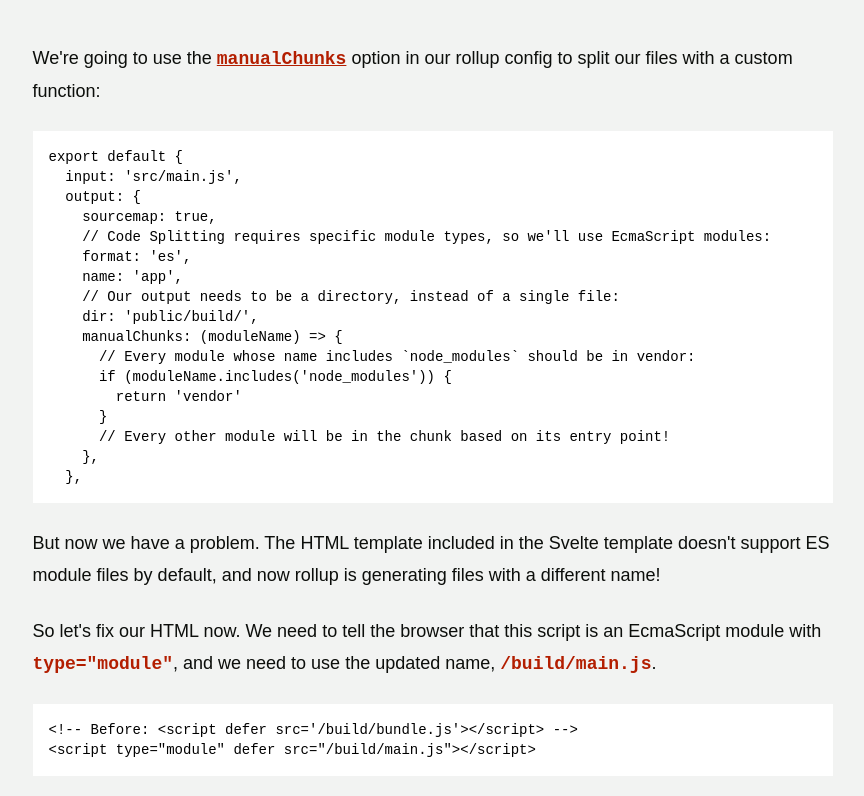
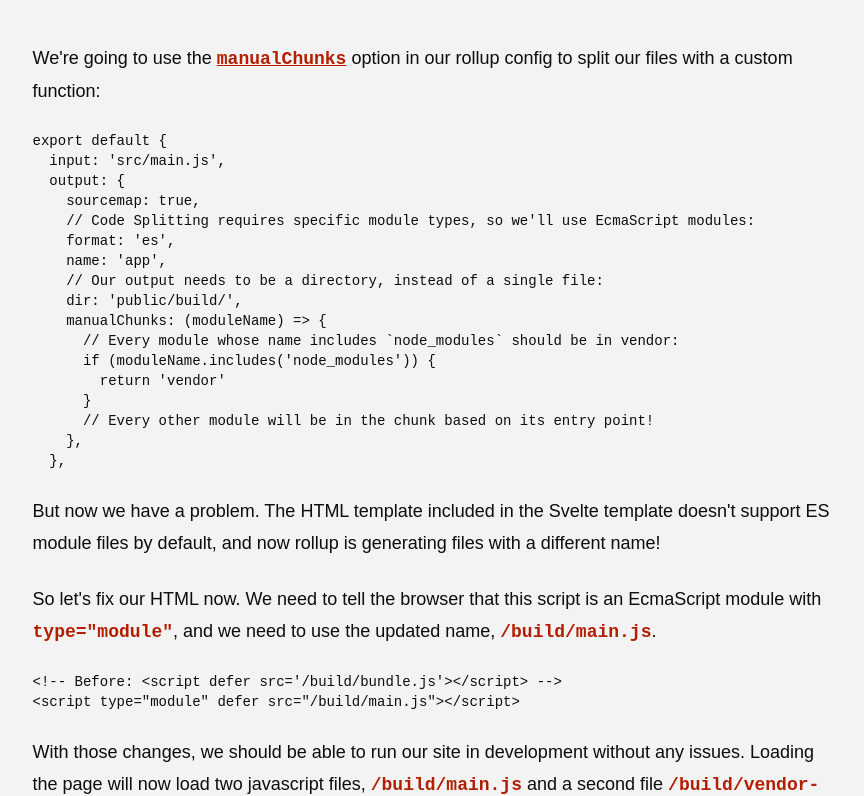
Before and after one commit to chrsjxn/chrsjxn-io-next, a Next.js app: page /svelte/code-splitting in a window 1280 px wide. Shown: the part 784-1580 px from the top of the page, without its empty margins (207-1071 px from the left). Built offline with nearby package versions, Linux system fonts and the light colour scheme.

Commit message:
Support dark and light for syntax highlighting

```diff
--- a/app/globals.css
+++ b/app/globals.css
@@ -1,3 +1,7 @@
+@import "https://cdnjs.cloudflare.com/ajax/libs/highlight.js/11.7.0/styles/github.min.css" screen;
+
+@import "https://cdnjs.cloudflare.com/ajax/libs/highlight.js/11.7.0/styles/github-dark.min.css" screen and (prefers-color-scheme: dark);
+
 body {
   --primary-color: hsl(110, 10%, 5%);
   --accent-color: hsl(10, 100%, 35%);
@@ -76,11 +80,8 @@ h3 {
 }
 
 pre {
-	background-color: white;
 	font-size: 0.875rem;
 	line-height: 1.25rem;
-	padding: 1rem;
-	color: black;
 	overflow-x: auto;
 }
 
```
